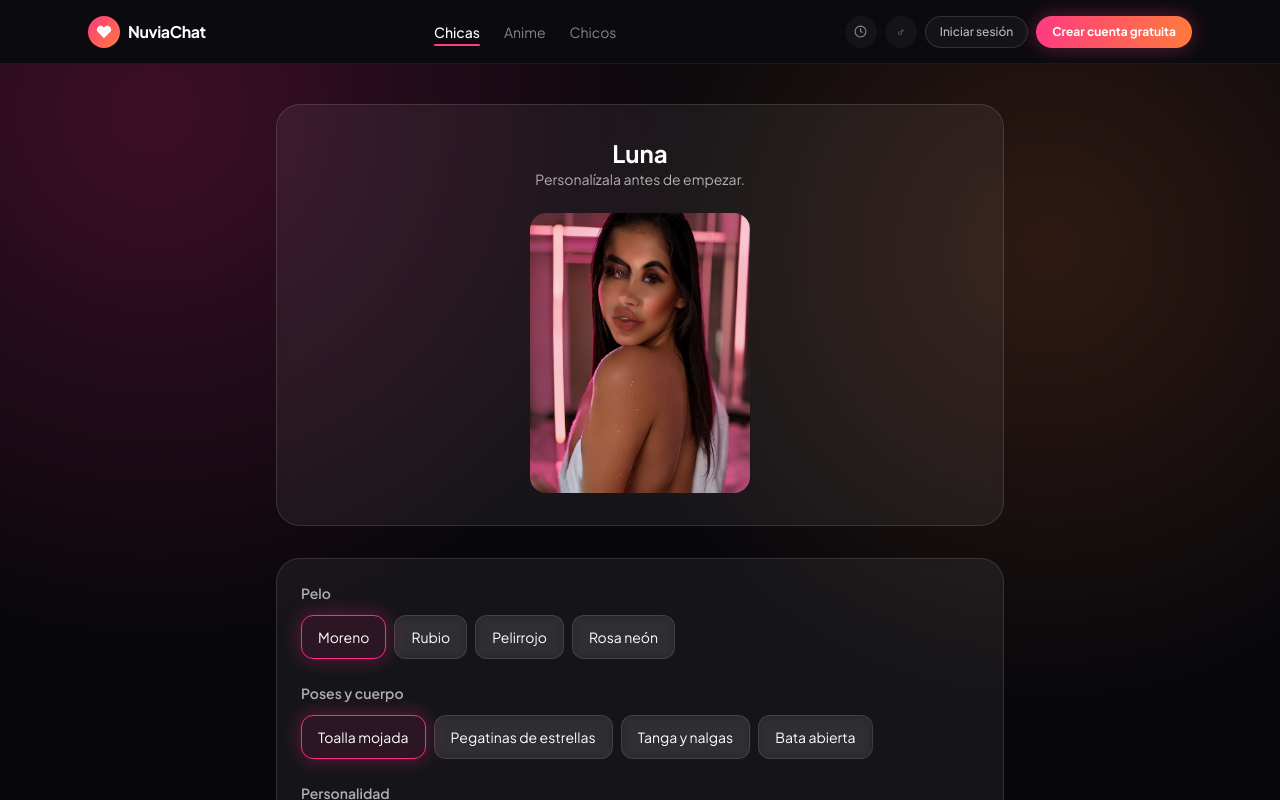
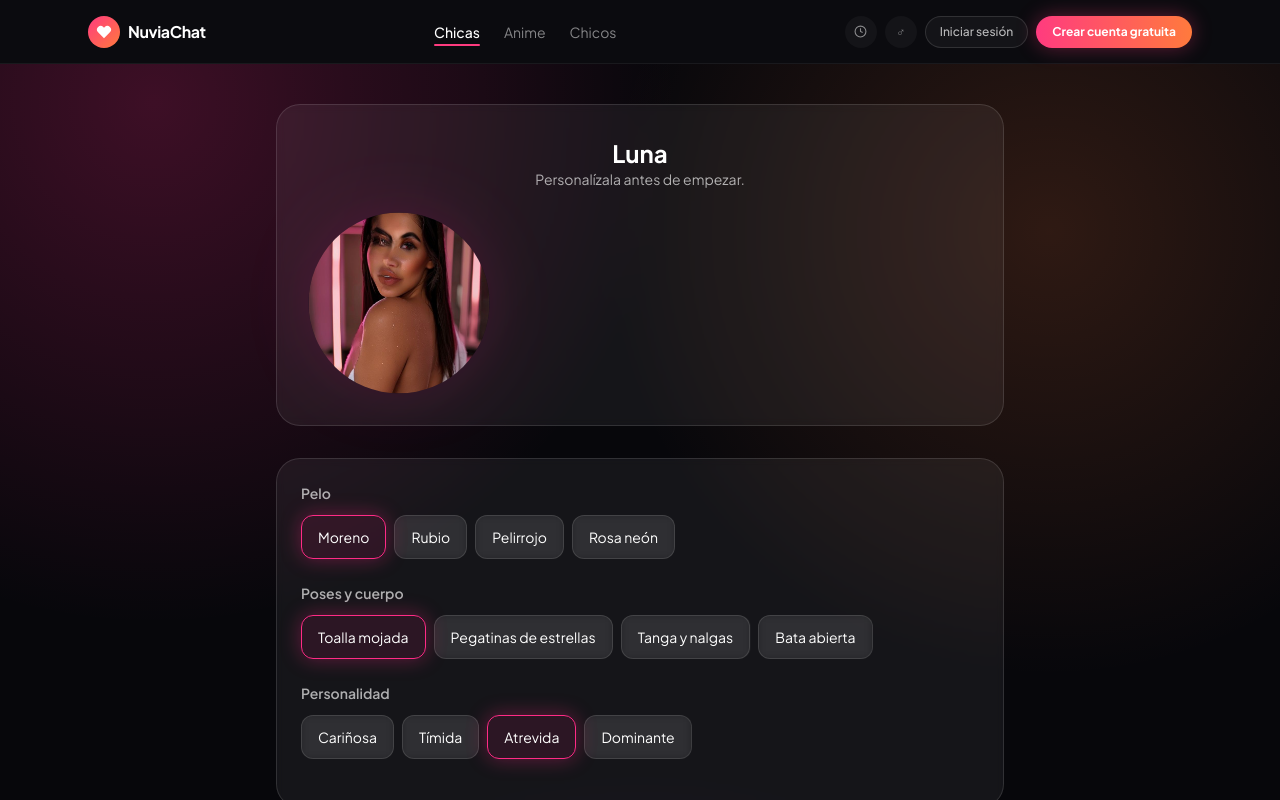
Before and after one commit to 3737631/luciaia, a Next.js app: page /luciaia/customize/luna in a window 1280 px wide. Shown: the top 800 px of the page. Built offline with nearby package versions, Linux system fonts and the light colour scheme.

Commit message:
restore circular avatar in customization, replace SVG face fallback with gradient+initial, key-forced re-render on option change, remove spinner

```diff
--- a/src/components/Avatar.tsx
+++ b/src/components/Avatar.tsx
@@ -18,18 +18,6 @@ interface AvatarProps {
   className?: string;
 }
 
-const hairColors: Record<string, string> = {
-  moreno: "#3b2a20",
-  rubio: "#e8c77e",
-  pelirrojo: "#b0492f",
-  rosa: "#ff6fb5",
-  azul: "#4a90d9",
-  verde: "#4caf50",
-  cafe: "#6d4c2a",
-  negro: "#1a1a1a",
-  blanco: "#e8e0d4",
-};
-
 export default function Avatar({
   name,
   accentColor,
@@ -42,10 +30,8 @@ export default function Avatar({
   background,
   className = "",
 }: AvatarProps) {
-  const gradientId = `grad-${name}`;
-  const hairColor = hairColors[hair ?? "moreno"] ?? hairColors.moreno;
-  const [imgFailed, setImgFailed] = useState(false);
   const [loaded, setLoaded] = useState(false);
+  const [failed, setFailed] = useState(false);
   const prevSrc = useRef<string>("");
 
   const imgSrc = getGirlImage(
@@ -59,7 +45,7 @@ export default function Avatar({
     if (imgSrc !== prevSrc.current) {
       prevSrc.current = imgSrc;
       setLoaded(false);
-      setImgFailed(false);
+      setFailed(false);
     }
   }, [imgSrc]);
 
@@ -76,7 +62,6 @@ export default function Avatar({
         animate={{ opacity: [0.5, 0.9, 0.5], scale: [1, 1.05, 1] }}
         transition={{ duration: 3, ease: "easeInOut", repeat: Infinity }}
       />
-      {!imgFailed ? (
       <motion.div
         className="relative"
         style={{ width: size, height: size }}
@@ -104,6 +89,7 @@ export default function Avatar({
           className="absolute inset-0 rounded-full bg-[#1a1023]"
           style={{ width: size, height: size }}
         />
+        {!failed && (
           <img
             src={imgSrc}
             alt={name}
@@ -112,8 +98,19 @@ export default function Avatar({
             }`}
             style={{ width: size, height: size }}
             onLoad={() => setLoaded(true)}
-            onError={() => setImgFailed(true)}
+            onError={() => { setFailed(true); setLoaded(true); }}
           />
+        )}
+        {(!loaded || failed) && (
+          <div
+            className="absolute inset-0 flex items-center justify-center rounded-full"
+            style={{ background: `linear-gradient(135deg, ${accentColor}33, ${accentColorSecondary}33)` }}
+          >
+            <span className="text-lg font-bold text-white/30 select-none" style={{ fontSize: size * 0.35 }}>
+              {name.charAt(0).toUpperCase()}
+            </span>
+          </div>
+        )}
         {animated && (
           <motion.div
             className="absolute left-1/2 -translate-x-1/2 rounded-full"
@@ -136,68 +133,6 @@ export default function Avatar({
           />
         )}
       </motion.div>
-      ) : (
-        <motion.svg
-          viewBox="0 0 200 200"
-          width={size}
-          height={size}
-          className="relative rounded-full"
-          animate={
-            animated
-              ? {
-                  scale: [1, 1.015, 1],
-                  ...(talking
-                    ? { rotate: [0, 0.5, -0.5, 0] }
-                    : {}),
-                }
-              : undefined
-          }
-          transition={
-            animated
-              ? {
-                  scale: { duration: 4, ease: "easeInOut", repeat: Infinity },
-                  rotate: { duration: 1.5, ease: "easeInOut", repeat: Infinity },
-                }
-              : undefined
-          }
-        >
-          <defs>
-            <linearGradient id={gradientId} x1="0%" y1="0%" x2="100%" y2="100%">
-              <stop offset="0%" stopColor={accentColor} />
-              <stop offset="100%" stopColor={accentColorSecondary} />
-            </linearGradient>
-          </defs>
-          <circle cx="100" cy="100" r="98" fill={`url(#${gradientId})`} />
-          <circle cx="100" cy="100" r="98" fill="black" opacity="0.15" />
-          <ellipse cx="100" cy="120" rx="46" ry="54" fill="#1a1023" opacity="0.55" />
-          <path
-            d="M45 95 Q40 30 100 30 Q160 30 155 95 Q150 60 100 55 Q50 60 45 95 Z"
-            fill={hairColor}
-          />
-          <g style={{ transformOrigin: "center" }}>
-            <ellipse cx="82" cy="112" rx="6" ry="8" fill="#f8fafc" />
-            <ellipse cx="118" cy="112" rx="6" ry="8" fill="#f8fafc" />
-          </g>
-          <motion.ellipse
-            cx="100"
-            cy="140"
-            rx="10"
-            ry={talking ? 6 : 3}
-            fill="#f8fafc"
-            style={{ transformOrigin: "100px 140px" }}
-            animate={
-              talking
-                ? { ry: [3, 8, 3] }
-                : { ry: 3 }
-            }
-            transition={
-              talking
-                ? { duration: 0.3, ease: "easeInOut", repeat: Infinity }
-                : undefined
-            }
-          />
-        </motion.svg>
-      )}
     </div>
   );
 }
--- a/src/components/CustomizeClient.tsx
+++ b/src/components/CustomizeClient.tsx
@@ -1,15 +1,15 @@
 "use client";
 
-import { useEffect, useState, useRef } from "react";
+import { useEffect, useState } from "react";
 import { useRouter } from "next/navigation";
 import Link from "next/link";
 import Header from "@/components/Header";
 import Footer from "@/components/Footer";
+import Avatar from "@/components/Avatar";
 import NeonButton from "@/components/NeonButton";
 import { OptionGroup } from "@/components/CustomizationPanel";
 import { Girl } from "@/data/girls";
 import { Customization, getCustomization, saveCustomization } from "@/lib/storage";
-import { getGirlImage } from "@/lib/images";
 
 const maleIds = new Set(["axel", "liam"]);
 const animeIds = new Set(["sakura", "yumi", "rin"]);
@@ -118,21 +118,7 @@ export default function CustomizeClient({ girl }: { girl: Girl }) {
     pose: girl.defaultPose,
     personality: girl.personality,
   });
-  const [imgLoaded, setImgLoaded] = useState(false);
-  const [imgFailed, setImgFailed] = useState(false);
-  const prevKey = useRef("");
-
-  const imgKey = `${custom.hair}-${custom.pose}-${custom.background}`;
-
-  useEffect(() => {
-    if (imgKey !== prevKey.current) {
-      prevKey.current = imgKey;
-      setImgLoaded(false);
-      setImgFailed(false);
-    }
-  }, [imgKey]);
-
-  const imgSrc = getGirlImage(girl.id, custom.hair, custom.pose, custom.background);
+  const [imgKey, setImgKey] = useState(0);
 
   useEffect(() => {
     const existing = getCustomization(girl.id);
@@ -143,6 +129,7 @@ export default function CustomizeClient({ girl }: { girl: Girl }) {
     const updated = { ...custom, [field]: value };
     setCustom(updated);
     saveCustomization(girl.id, updated);
+    setImgKey((k) => k + 1);
   }
 
   return (
@@ -154,33 +141,17 @@ export default function CustomizeClient({ girl }: { girl: Girl }) {
         >
           <h1 className="text-2xl font-bold">{girl.name}</h1>
           <p className="mb-6 text-muted text-sm">{isMale ? "Personalízalo antes de empezar." : "Personalízala antes de empezar."}</p>
-          <div className="relative mx-auto flex items-center justify-center overflow-hidden rounded-2xl"
-            style={{ width: 220, height: 280 }}>
-            {!imgLoaded && !imgFailed && (
-              <div className="absolute inset-0 flex items-center justify-center bg-[#1a1023]">
-                <svg className="h-8 w-8 animate-spin text-pink/60" viewBox="0 0 24 24" fill="none">
-                  <circle cx="12" cy="12" r="10" stroke="currentColor" strokeWidth="3" strokeDasharray="31.4 31.4" strokeLinecap="round" />
-                </svg>
-              </div>
-            )}
-            {imgFailed ? (
-              <div className="flex h-full w-full items-center justify-center bg-[#1a1023] text-muted/60 text-sm px-4 text-center">
-                Generando imagen...
-                <svg className="ml-2 h-4 w-4 animate-spin text-pink/60" viewBox="0 0 24 24" fill="none">
-                  <circle cx="12" cy="12" r="10" stroke="currentColor" strokeWidth="3" strokeDasharray="31.4 31.4" strokeLinecap="round" />
-                </svg>
-              </div>
-            ) : (
-              <img
-                key={imgKey}
-                src={imgSrc}
-                alt={`${girl.name} ${custom.hair} ${custom.pose}`}
-                className={`h-full w-full object-cover transition-opacity duration-300 ${imgLoaded ? "opacity-100" : "opacity-0"}`}
-                onLoad={() => setImgLoaded(true)}
-                onError={() => { setImgFailed(true); setImgLoaded(false); }}
-              />
-            )}
-          </div>
+          <Avatar
+            key={imgKey}
+            name={girl.id}
+            accentColor={girl.accentColor}
+            accentColorSecondary={girl.accentColorSecondary}
+            hair={custom.hair}
+            pose={custom.pose}
+            background={custom.background}
+            size={180}
+            animated
+          />
         </div>
 
         <div className="rounded-xl2 card-surface p-6">
```
Lines whose indentation alone changed are shown as unchanged.
